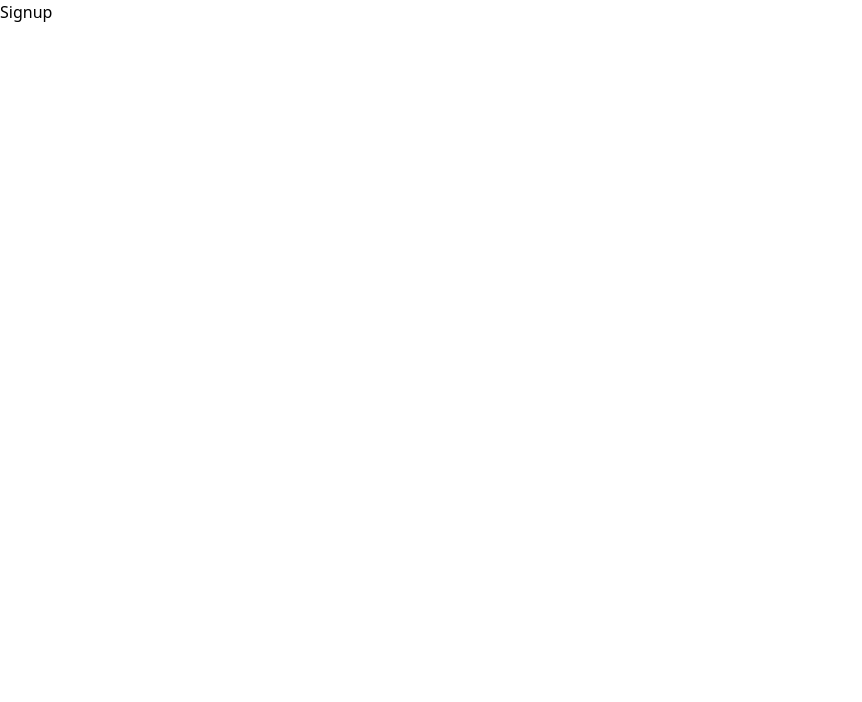
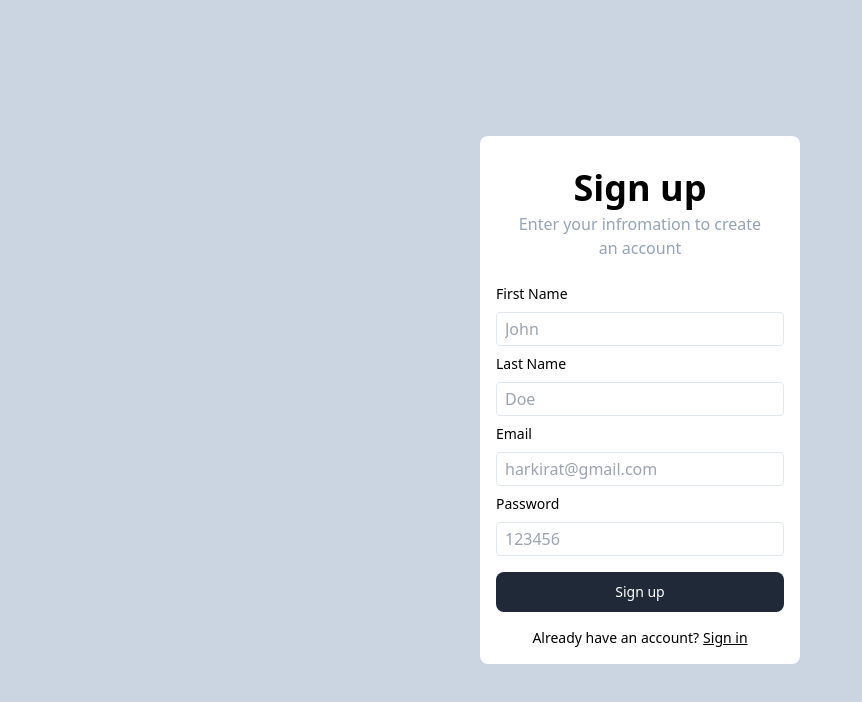
Before and after one commit to vanshaj-sharma/testpaytmapp, a React (Vite) app in the folder frontend/: page /signup in a window 1280 px wide. Shown: the top 702 px of the page, without its empty margins (0-862 px from the left). Built offline with nearby package versions, Linux system fonts and the light colour scheme.

Commit message:
added reuseable components and signup page

```diff
--- /dev/null
+++ b/frontend/src/components/BottomWarning.jsx
@@ -0,0 +1,15 @@
+import React from "react";
+import { Link } from "react-router-dom";
+
+const BottomWarning = ({ label, to, buttonText }) => {
+  return (
+    <div className="py-2 text-sm flex justify-center">
+      <div>{label}</div>
+      <Link className="pointer underline pl-1 cursor-pointer" to={to}>
+        {buttonText}
+      </Link>
+    </div>
+  );
+};
+
+export default BottomWarning;
--- /dev/null
+++ b/frontend/src/components/Button.jsx
@@ -0,0 +1,15 @@
+import React from "react";
+
+const Button = ({ label, onClick }) => {
+  return (
+    <button
+      onClick={onClick}
+      type="button"
+      className="w-full text-white bg-gray-800 hover:bg-gray-900 focus:outline-none focus:ring-4 focus:ring-gray-300 font-medium rounded-lg text-sm px-5 py-2.5 me-2 mb-2"
+    >
+      {label}
+    </button>
+  );
+};
+
+export default Button;
--- /dev/null
+++ b/frontend/src/components/Heading.jsx
@@ -0,0 +1,7 @@
+import React from "react";
+
+const Heading = ({ label }) => {
+  return <div className="font-bold text-4xl pt-6">{label}</div>;
+};
+
+export default Heading;
--- /dev/null
+++ b/frontend/src/components/Input.jsx
@@ -0,0 +1,16 @@
+import React from "react";
+
+const Input = ({ label, placeholder, onChange }) => {
+  return (
+    <div>
+      <div className="text-sm font-medium text-left py-2">{label}</div>
+      <input
+        onChange={onChange}
+        placeholder={placeholder}
+        className="w-full px-2 py-1 border rounded border-slate-200"
+      />
+    </div>
+  );
+};
+
+export default Input;
--- /dev/null
+++ b/frontend/src/components/SubHeading.jsx
@@ -0,0 +1,7 @@
+import React from "react";
+
+const SubHeading = ({ label }) => {
+  return <div className="text-slate-400 text-md pt-1 px-4 pb-4">{label}</div>;
+};
+
+export default SubHeading;
--- a/frontend/src/pages/Signup.jsx
+++ b/frontend/src/pages/Signup.jsx
@@ -1,7 +1,33 @@
-import React from "react";
+import Heading from "../components/Heading";
+import SubHeading from "../components/SubHeading";
+import Input from "../components/Input";
 
-const Signup = () => {
-  return <div>Signup</div>;
+import BottomWarning from "../components/BottomWarning";
+import Button from "../components/Button";
+
+export const Signup = () => {
+  return (
+    <div className="bg-slate-300 h-screen flex justify-center">
+      <div className="flex flex-col justify-center">
+        <div className="rounded-lg bg-white w-80 text-center p-2 h-max px-4">
+          <Heading label={"Sign up"} />
+          <SubHeading label={"Enter your infromation to create an account"} />
+          <Input placeholder="John" label={"First Name"} />
+          <Input placeholder="Doe" label={"Last Name"} />
+          <Input placeholder="harkirat@gmail.com" label={"Email"} />
+          <Input placeholder="123456" label={"Password"} />
+          <div className="pt-4">
+            <Button label={"Sign up"} />
+          </div>
+          <BottomWarning
+            label={"Already have an account?"}
+            buttonText={"Sign in"}
+            to={"/signin"}
+          />
+        </div>
+      </div>
+    </div>
+  );
 };
 
 export default Signup;
```
